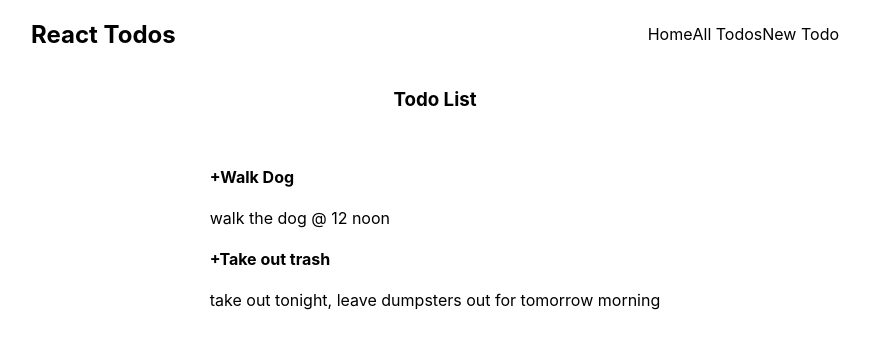
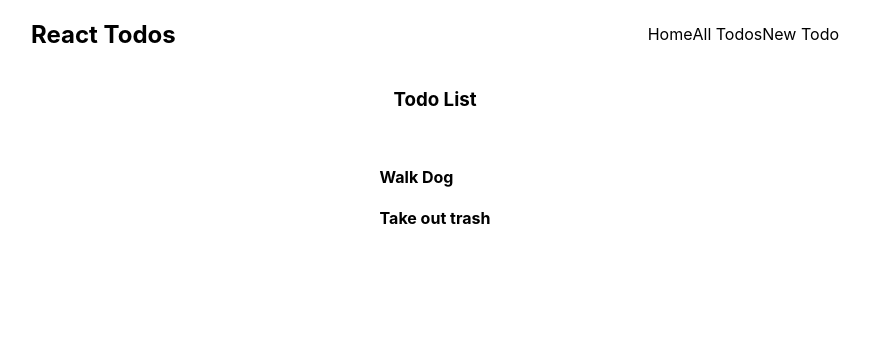
Before and after one commit to olliepayne/react-todos, a React (Create React App) app: page /api/todos in a window 1280 px wide. Shown: the top 348 px of the page, without its empty margins (205-1075 px from the left). Built offline with nearby package versions, Linux system fonts and the light colour scheme.

Commit message:
add show/hide todo functionality

```diff
--- /dev/null
+++ b/src/components/Todo/Todo.jsx
@@ -0,0 +1,21 @@
+import { useState } from "react"
+
+const Todo = (props) => {
+  const {index, todo} = props
+  const [isOpen, setIsOpen] = useState(false)
+
+  const showTodo = () => {
+    setIsOpen(!isOpen)
+  }
+
+  return (
+    <>
+      <li key={index}>
+        <h4 onClick={showTodo}>{todo.name}</h4>
+        {isOpen ? <p>{todo.description}</p> : ''}
+      </li>
+    </>
+  )
+}
+
+export default Todo
--- a/src/pages/TodosList/TodosList.css
+++ b/src/pages/TodosList/TodosList.css
@@ -8,3 +8,7 @@
   list-style-type: none;
   padding: 0;
 }
+
+.todos-list h4:hover {
+  cursor: pointer;
+}
--- a/src/pages/TodosList/TodosList.jsx
+++ b/src/pages/TodosList/TodosList.jsx
@@ -1,4 +1,5 @@
 import './TodosList.css'
+import Todo from '../../components/Todo/Todo'
 
 const TodosList = ({todos}) => {
   return (
@@ -6,10 +7,7 @@ const TodosList = ({todos}) => {
       <h3>Todo List</h3>
       <ul className="todos-list">
         {todos.map((todo, index) => (
-          <li key={index}>
-            <h4>+{todo.name}</h4>
-            <p>{todo.description}</p>
-          </li>
+          <Todo index={index} todo={todo} isOpen={false} />
         ))}
       </ul>
     </div>
```
Also changed, not shown: 1 other file (tests, documents, lock files or other folders).
